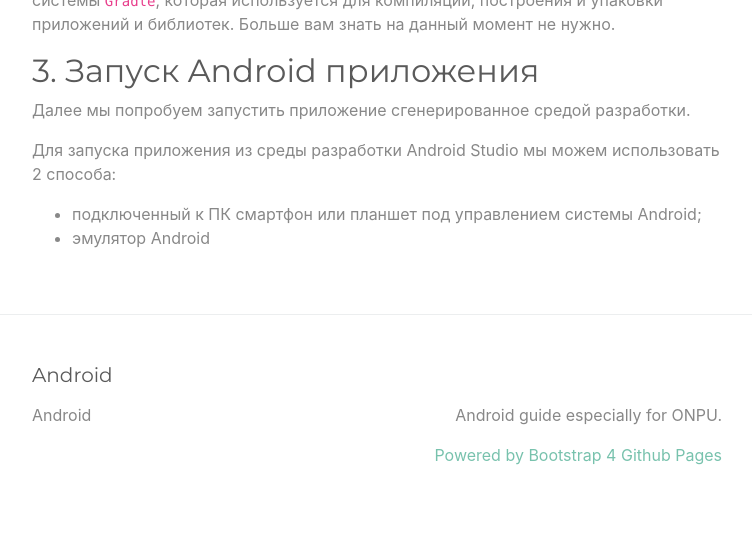
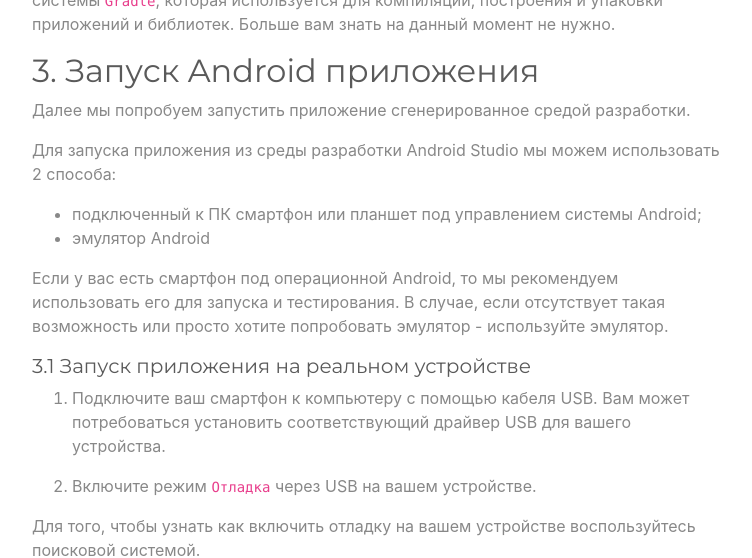
Before and after one commit to fullmeth/fullmeth.github.io, a Jekyll site: the page built from index.md, in a window 1280 px wide and 1400 px high, scrolled down 5280 px. Shown: the top 558 px of the window, without its empty margins (263-1015 px from the left). Built offline with Jekyll 4.4.1, drawn with Linux system fonts in a browser that asks for light colours; before the commit the page ends 5811 px from its top, so only the background shows below that; some of the changed text lies outside the part shown; grey boxes are pictures that could not be loaded.

Commit message:
Update index.md

```diff
--- a/index.md
+++ b/index.md
@@ -84,3 +84,29 @@ title: Get Started with Kotlin on Android
 Для запуска приложения из среды разработки Android Studio мы можем использовать 2 способа:
 - подключенный к ПК смартфон или планшет под управлением системы Android;
 - эмулятор Android
+
+Если у вас есть смартфон под операционной Android, то мы рекомендуем использовать его для запуска и тестирования. В случае, если отсутствует такая возможность или просто хотите попробовать эмулятор - используйте эмулятор.
+
+##### 3.1 Запуск приложения на реальном устройстве
+
+1. Подключите ваш смартфон к компьютеру с помощью кабеля USB. Вам может потребоваться установить соответствующий драйвер USB для вашего устройства.
+
+2. Включите режим `Отладка` через USB на вашем устройстве.
+
+Для того, чтобы узнать как включить отладку на вашем устройстве воспользуйтесь поисковой системой.
+
+![Search](res/drawable/debug_mode.png)
+
+Когда ваш телефон будет готов к запуску приложения вы сможете выбрать его в этом списке.
+
+![Choose device](res/drawable/choose_device.png)
+
+Чтобы запустить приложение из Android Studio:
+
+Откройте один из файлов вашего проекта и нажмите Run app на панели инструментов. Или нажмите комбинацию клавиш Shift+F10.
+
+![Run App](res/drawable/run_button.png)
+
+Android Studio устанавливает приложение на выбранное устройство и запускает его.
+
+Это простое приложение отображает строку «Hello World» на экране виртуального или физического устройства Android.
```
